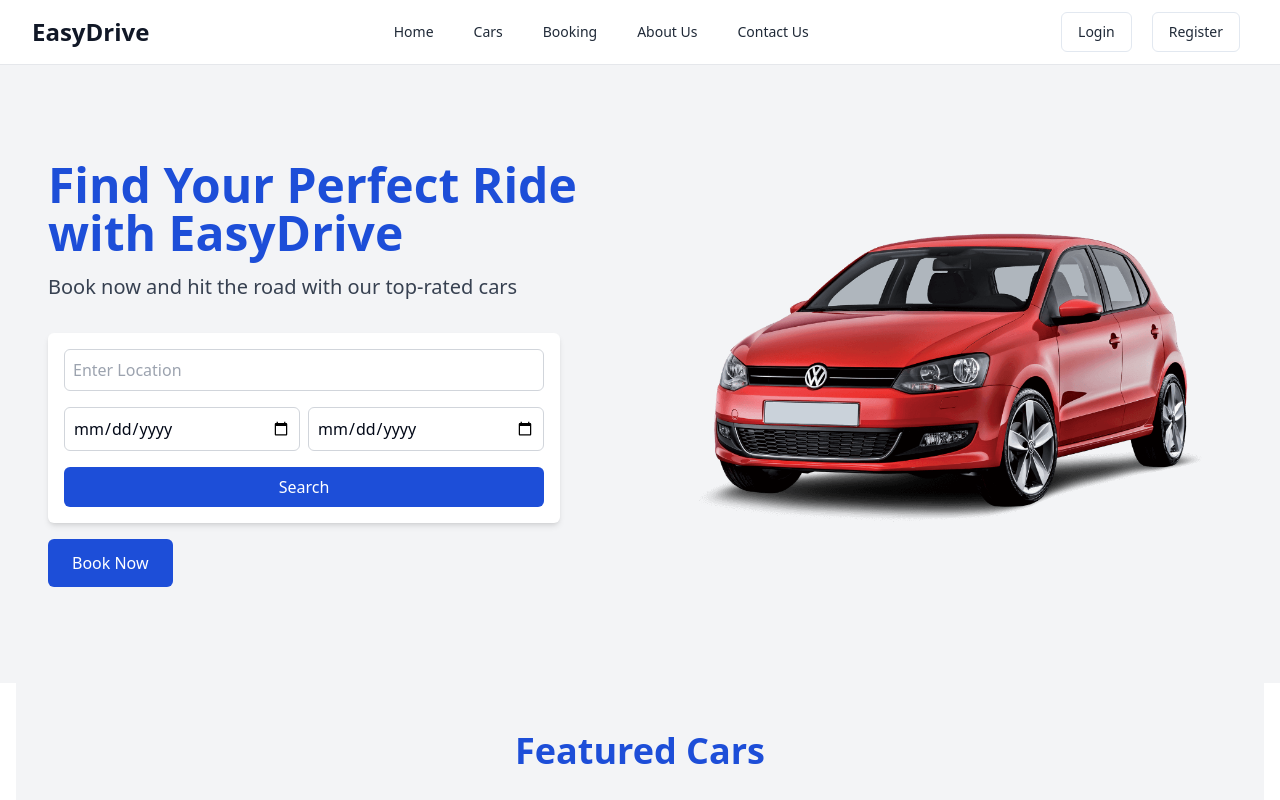
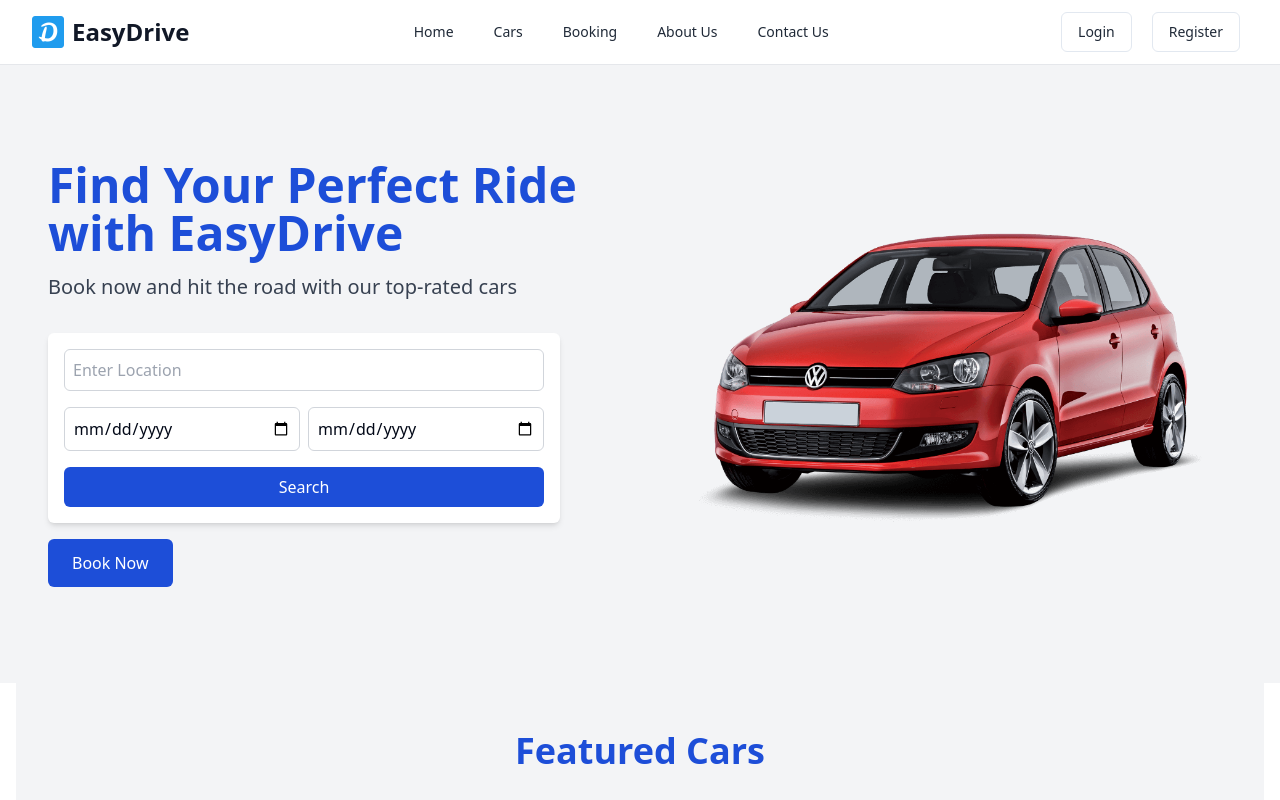
Before and after one commit to yusuf-khan-swd/easy-drive-frontend-vite-shadcn, a React (Vite) app: page / in a window 1280 px wide. Shown: the top 800 px of the page. Built offline with nearby package versions, Linux system fonts and the light colour scheme; grey boxes are pictures that could not be loaded.

Commit message:
add logo to navbar

```diff
--- a/src/components/easy-drive/Navbar.tsx
+++ b/src/components/easy-drive/Navbar.tsx
@@ -3,6 +3,7 @@ import { useState } from "react";
 import { Link, NavLink } from "react-router-dom";
 import { Button } from "../ui/button";
 
+import logo from "@/assets/logo.png";
 import {
   DropdownMenu,
   DropdownMenuContent,
@@ -140,7 +141,8 @@ const Navbar = () => {
       <div className="max-w-7xl mx-auto px-2 sm:px-6 lg:px-8">
         <div className="flex justify-between items-center h-16">
           <div className="flex-shrink-0">
-            <NavLink to="/" className="text-2xl font-bold text-gray-900">
+            <NavLink to="/" className="flex text-2xl font-bold text-gray-900">
+              <img src={logo} alt="EasyDriveLogo" className="mr-2" />
               {websiteName}
             </NavLink>
           </div>
```
Also changed, not shown: src/assets/logo.png (added).
